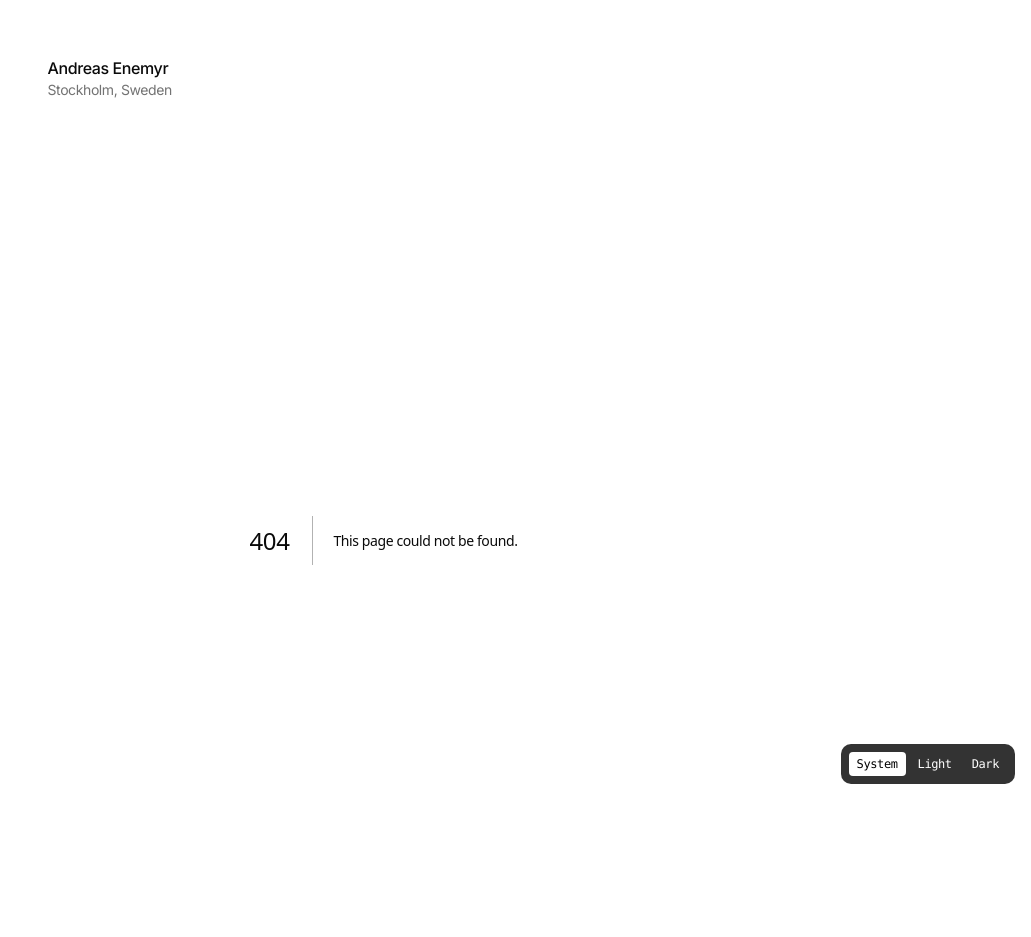
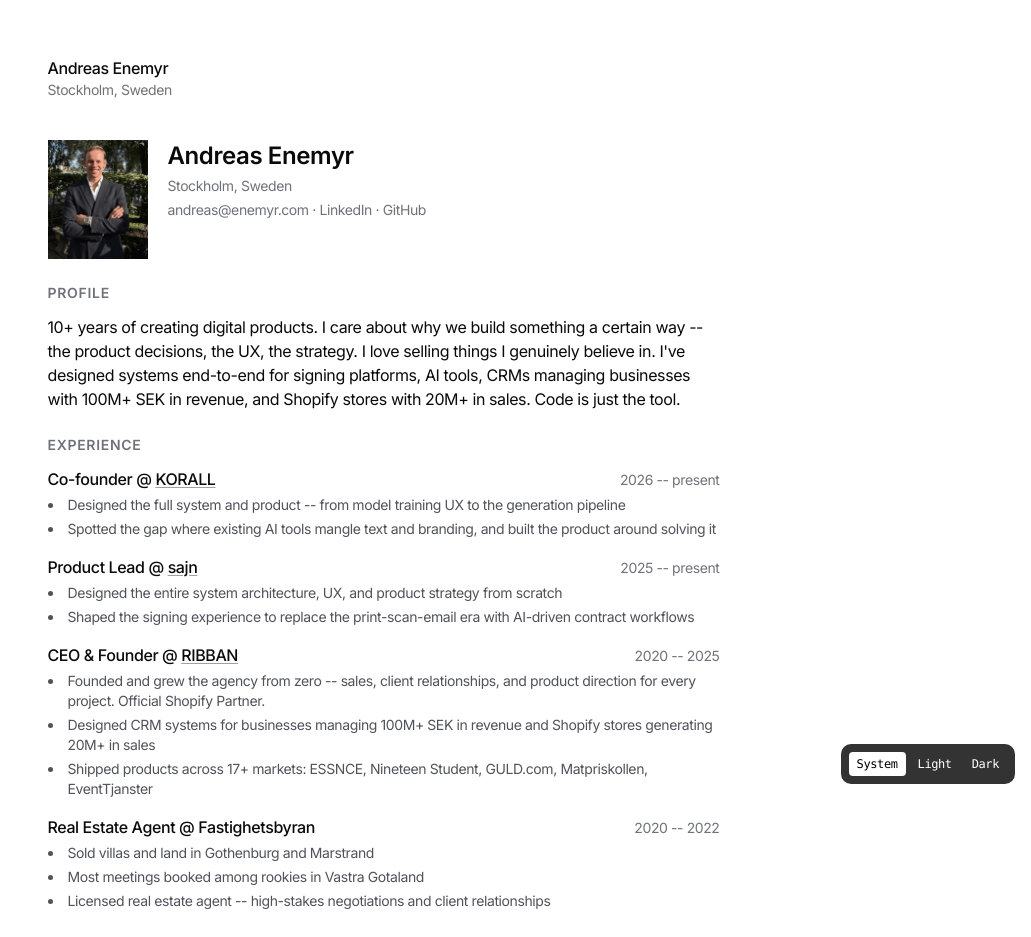
Before and after one commit to enemyrr/enemyr-blog, a Next.js app: page /resume in a window 1280 px wide. Before the commit this address had no page. Shown: the top 937 px of the page, without its empty margins (249-1280 px from the left). Built offline with nearby package versions, Linux system fonts and the light colour scheme.

Commit message:
Add print styles to globals.css for improved resume formatting. Update bio page for clarity and add a link to the resume. Create a new resume page with personal details, experience, education, and skills sections. Include images for visual enhancement.

```diff
--- a/app/bio/page.mdx
+++ b/app/bio/page.mdx
@@ -21,4 +21,6 @@
 ### Sales & Real Estate
 I’ve always wanted to be better at sales. I figured, what’s harder to sell than a house? So, I decided to go all in. I took a Bachelor's degree in Real Estate Economics from KAU and became a licensed real estate agent. I spent a few years at Fastighetsbyrån (2020-2022) learning the ropes of high-stakes negotiation and sales.
 
-Today, I combine those two worlds — the technical building and the strategic selling — in everything I do.
+Today, I combine those two worlds -- the technical building and the strategic selling -- in everything I do.
+
+[View my resume](/resume)
--- a/app/globals.css
+++ b/app/globals.css
@@ -286,6 +286,41 @@
   background-color: #f5f5f5;
 }
 
+@media print {
+  body {
+    background: white !important;
+    color: black !important;
+    font-size: 12pt;
+  }
+
+  .resume {
+    max-width: none;
+  }
+
+  header,
+  [data-print-hide] {
+    display: none !important;
+  }
+
+  .min-h-dvh {
+    min-height: auto;
+    padding: 0;
+  }
+
+  .mx-auto {
+    max-width: none;
+  }
+
+  a {
+    text-decoration: none !important;
+    color: inherit !important;
+  }
+
+  @page {
+    margin: 1.5cm;
+  }
+}
+
 @layer base {
   * {
     @apply border-border outline-ring/50;
--- /dev/null
+++ b/app/resume/page.tsx
@@ -0,0 +1,198 @@
+import type { Metadata } from 'next';
+import Image from 'next/image';
+
+export const metadata: Metadata = {
+  title: 'Resume'
+};
+
+export default function ResumePage() {
+  return (
+    <div className="resume">
+      <div className="flex items-start gap-5">
+        <Image
+          src="/andreas-2.png"
+          alt="Andreas Enemyr"
+          width={100}
+          height={100}
+          className="object-cover"
+        />
+        <div>
+          <h1 className="text-2xl font-semibold">Andreas Enemyr</h1>
+          <p className="mt-1 text-sm text-zinc-500">Stockholm, Sweden</p>
+          <p className="mt-1 text-sm text-zinc-500">
+            <a href="mailto:andreas@enemyr.com">andreas@enemyr.com</a>
+            {' · '}
+            <a href="https://linkedin.com/in/andreasenemyr">LinkedIn</a>
+            {' · '}
+            <a href="https://github.com/enemyrr">GitHub</a>
+          </p>
+        </div>
+      </div>
+
+      <Section title="Profile">
+        <p>
+          10+ years of creating digital products. I care about why we build
+          something a certain way -- the product decisions, the UX, the
+          strategy. I love selling things I genuinely believe in. I've designed
+          systems end-to-end for signing platforms, AI tools, CRMs managing
+          businesses with 100M+ SEK in revenue, and Shopify stores with 20M+
+          in sales. Code is just the tool.
+        </p>
+      </Section>
+
+      <Section title="Experience">
+        <Entry
+          title="Co-founder"
+          org="KORALL"
+          period="2026 -- present"
+          url="https://www.korall.ai"
+        >
+          <ul>
+            <li>
+              Designed the full system and product -- from model training UX to
+              the generation pipeline
+            </li>
+            <li>
+              Spotted the gap where existing AI tools mangle text and branding,
+              and built the product around solving it
+            </li>
+          </ul>
+        </Entry>
+
+        <Entry
+          title="Product Lead"
+          org="sajn"
+          period="2025 -- present"
+          url="https://www.sajn.se"
+        >
+          <ul>
+            <li>
+              Designed the entire system architecture, UX, and product strategy
+              from scratch
+            </li>
+            <li>
+              Shaped the signing experience to replace the print-scan-email
+              era with AI-driven contract workflows
+            </li>
+          </ul>
+        </Entry>
+
+        <Entry
+          title="CEO & Founder"
+          org="RIBBAN"
+          period="2020 -- 2025"
+          url="https://ribban.co"
+        >
+          <ul>
+            <li>
+              Founded and grew the agency from zero -- sales, client
+              relationships, and product direction for every project.
+              Official Shopify Partner.
+            </li>
+            <li>
+              Designed CRM systems for businesses managing 100M+ SEK in revenue
+              and Shopify stores generating 20M+ in sales
+            </li>
+            <li>
+              Shipped products across 17+ markets: ESSNCE, Nineteen Student,
+              GULD.com, Matpriskollen, EventTjanster
+            </li>
+          </ul>
+        </Entry>
+
+        <Entry
+          title="Real Estate Agent"
+          org="Fastighetsbyran"
+          period="2020 -- 2022"
+        >
+          <ul>
+            <li>Sold villas and land in Gothenburg and Marstrand</li>
+            <li>Most meetings booked among rookies in Vastra Gotaland</li>
+            <li>Licensed real estate agent -- high-stakes negotiations and client relationships</li>
+          </ul>
+        </Entry>
+      </Section>
+
+      <Section title="Education">
+        <Entry
+          title="BSc Real Estate Management"
+          org="Karlstad University"
+          period="2018 -- 2021"
+        />
+      </Section>
+
+      <Section title="Skills">
+        <p className="text-sm text-zinc-600">
+          Product Strategy, UX Design, Sales, System Design, E-commerce, Shopify
+        </p>
+        <p className="mt-1 text-sm text-zinc-500">
+          TypeScript, React, Next.js, Node.js, PostgreSQL, AWS, AI/LLMs
+        </p>
+      </Section>
+
+      <p className="mt-8 text-xs text-zinc-400" data-print-hide>
+        Tip: Press Cmd+P to save as PDF.
+      </p>
+    </div>
+  );
+}
+
+function Section({
+  title,
+  children
+}: {
+  title: string;
+  children: React.ReactNode;
+}) {
+  return (
+    <section className="mt-6">
+      <h2 className="mb-3 text-sm font-semibold uppercase tracking-wider text-zinc-500">
+        {title}
+      </h2>
+      {children}
+    </section>
+  );
+}
+
+function Entry({
+  title,
+  org,
+  period,
+  url,
+  children
+}: {
+  title: string;
+  org: string;
+  period: string;
+  url?: string;
+  children?: React.ReactNode;
+}) {
+  const orgEl = url ? (
+    <a
+      href={url}
+      target="_blank"
+      rel="noopener noreferrer"
+      className="underline decoration-zinc-400 underline-offset-2"
+    >
+      {org}
+    </a>
+  ) : (
+    org
+  );
+
+  return (
+    <div className="mb-4">
+      <div className="flex items-baseline justify-between gap-2">
+        <h3 className="font-medium">
+          {title} @ {orgEl}
+        </h3>
+        <span className="shrink-0 text-sm text-zinc-500">{period}</span>
+      </div>
+      {children && (
+        <div className="mt-1 text-sm text-zinc-600 [&_li]:ml-4 [&_li]:list-disc [&_li]:pl-1 [&_ul]:space-y-1">
+          {children}
+        </div>
+      )}
+    </div>
+  );
+}
```
Also changed, not shown: public/andreas-2.png (added), public/andreas.webp (added).
